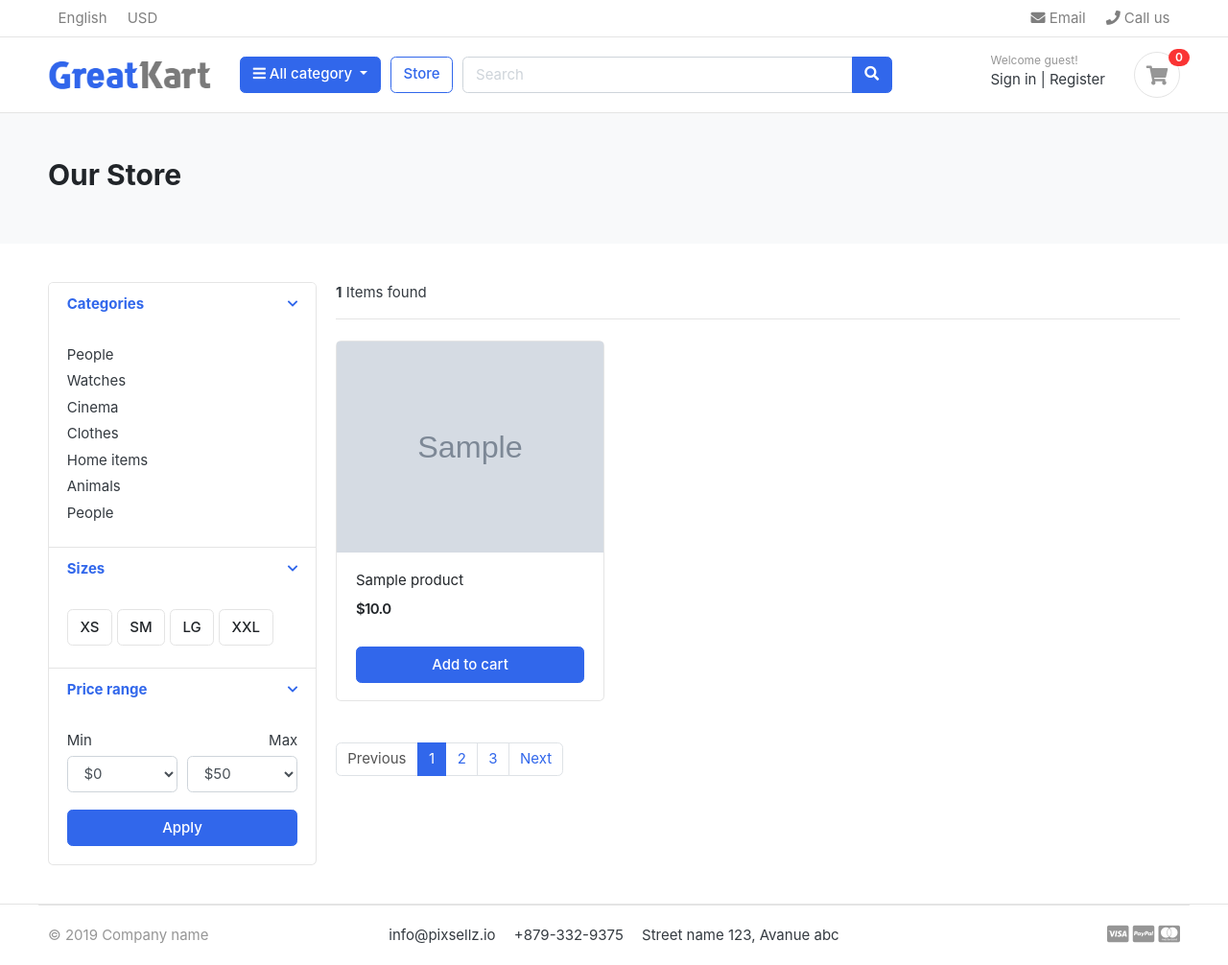
After one commit to hydrochlo/GreatKart, a Django app: page /store/ in a window 1280 px wide. The commit adds this page. Shown: the whole page at 96% size. Run offline with Django 5.2, Linux system fonts and the light colour scheme; tables that the repository leaves empty hold one stand-in row (values such as "Sample post"); grey boxes marked "Sample" are stand-in pictures; some libraries are stand-ins or nearby versions; some web fonts are replaced.

Commit message:
store app updated

```diff
--- a/greatkart/urls.py
+++ b/greatkart/urls.py
@@ -1,21 +1,5 @@
-"""
-URL configuration for greatkart project.
-
-The `urlpatterns` list routes URLs to views. For more information please see:
-    https://docs.djangoproject.com/en/6.1/topics/http/urls/
-Examples:
-Function views
-    1. Add an import:  from my_app import views
-    2. Add a URL to urlpatterns:  path('', views.home, name='home')
-Class-based views
-    1. Add an import:  from other_app.views import Home
-    2. Add a URL to urlpatterns:  path('', Home.as_view(), name='home')
-Including another URLconf
-    1. Import the include() function: from django.urls import include, path
-    2. Add a URL to urlpatterns:  path('blog/', include('blog.urls'))
-"""
 from django.contrib import admin
-from django.urls import path
+from django.urls import path, include
 from . import views
 from django.conf.urls.static import static
 from django.conf import settings
@@ -23,4 +7,5 @@ from django.conf import settings
 urlpatterns = [
     path('admin/', admin.site.urls),
     path('', views.home, name='home'),
+    path('store/', include('store.urls')),
 ] + static(settings.MEDIA_URL, document_root=settings.MEDIA_ROOT)
--- a/store/models.py
+++ b/store/models.py
@@ -6,7 +6,7 @@ class Product(models.Model):
     product_name = models.CharField(max_length=200, unique=True)
     slug = models.SlugField(max_length=200, unique=True)
     description = models.TextField(max_length=500, blank=True)
-    price = models.IntegerField()
+    price = models.FloatField()
     image = models.ImageField(upload_to='photos/products')
     stock = models.IntegerField()
     is_available = models.BooleanField(default=True)
--- /dev/null
+++ b/store/urls.py
@@ -0,0 +1,7 @@
+
+from django.urls import path
+from . import views
+
+urlpatterns = [
+    path('', views.store, name='store'),
+]
--- a/store/views.py
+++ b/store/views.py
@@ -1,3 +1,13 @@
 from django.shortcuts import render
+from .models import Product
 
 # Create your views here.
+def store(request):
+    products = Product.objects.all().filter(is_available=True)
+    product_count = products.count()
+
+    context = {
+        'products': products,
+        'product_count': product_count,
+    }
+    return render(request, 'store/store.html', context)
--- /dev/null
+++ b/templates/store/store.html
@@ -0,0 +1,175 @@
+{% extends 'base.html' %}
+{% load static %}
+
+{% block content %}
+
+<!-- ========================== SECTION PAGETOP ================== -->
+ <section class="section-pagetop bg">
+    <div class="container">
+        <h2 class="title-page">Our Store</h2>
+    </div>
+ </section>
+<!-- ========================== SECTION INTRO END // ================== -->
+
+<!-- ========================= SECTION CONTENT ========================= -->
+<section class="section-content padding-y">
+<div class="container">
+
+<div class="row">
+	<aside class="col-md-3">
+
+<div class="card">
+	<article class="filter-group">
+		<header class="card-header">
+			<a href="#" data-toggle="collapse" data-target="#collapse_1" aria-expanded="true" class="">
+				<i class="icon-control fa fa-chevron-down"></i>
+				<h6 class="title">Categories</h6>
+			</a>
+		</header>
+		<div class="filter-content collapse show" id="collapse_1" style="">
+			<div class="card-body">
+
+				<ul class="list-menu">
+				<li><a href="#">People  </a></li>
+				<li><a href="#">Watches </a></li>
+				<li><a href="#">Cinema  </a></li>
+				<li><a href="#">Clothes  </a></li>
+				<li><a href="#">Home items </a></li>
+				<li><a href="#">Animals</a></li>
+				<li><a href="#">People </a></li>
+				</ul>
+
+			</div> <!-- card-body.// -->
+		</div>
+	</article> <!-- filter-group  .// -->
+	<article class="filter-group">
+		<header class="card-header">
+			<a href="#" data-toggle="collapse" data-target="#collapse_4" aria-expanded="true" class="">
+				<i class="icon-control fa fa-chevron-down"></i>
+				<h6 class="title">Sizes </h6>
+			</a>
+		</header>
+		<div class="filter-content collapse show" id="collapse_4" style="">
+			<div class="card-body">
+			  <label class="checkbox-btn">
+			    <input type="checkbox">
+			    <span class="btn btn-light"> XS </span>
+			  </label>
+
+			  <label class="checkbox-btn">
+			    <input type="checkbox">
+			    <span class="btn btn-light"> SM </span>
+			  </label>
+
+			  <label class="checkbox-btn">
+			    <input type="checkbox">
+			    <span class="btn btn-light"> LG </span>
+			  </label>
+
+			  <label class="checkbox-btn">
+			    <input type="checkbox">
+			    <span class="btn btn-light"> XXL </span>
+			  </label>
+		</div><!-- card-body.// -->
+		</div>
+	</article> <!-- filter-group .// -->
+
+	<article class="filter-group">
+		<header class="card-header">
+			<a href="#" data-toggle="collapse" data-target="#collapse_3" aria-expanded="true" class="">
+				<i class="icon-control fa fa-chevron-down"></i>
+				<h6 class="title">Price range </h6>
+			</a>
+		</header>
+		<div class="filter-content collapse show" id="collapse_3" style="">
+			<div class="card-body">
+
+				<div class="form-row">
+				<div class="form-group col-md-6">
+				  <label>Min</label>
+				  <!-- <input class="form-control" placeholder="$0" type="number"> -->
+				  	<select class="mr-2 form-control">
+						<option value="0">$0</option>
+						<option value="50">$50</option>
+						<option value="100">$100</option>
+						<option value="150">$150</option>
+						<option value="200">$200</option>
+						<option value="500">$500</option>
+						<option value="1000">$1000</option>
+					</select>
+				</div>
+				<div class="form-group text-right col-md-6">
+				  <label>Max</label>
+				  	<select class="mr-2 form-control">
+						<option value="50">$50</option>
+						<option value="100">$100</option>
+						<option value="150">$150</option>
+						<option value="200">$200</option>
+						<option value="500">$500</option>
+						<option value="1000">$1000</option>
+						<option value="2000">$2000+</option>
+					</select>
+				</div>
+				</div> <!-- form-row.// -->
+				<button class="btn btn-block btn-primary">Apply</button>
+			</div><!-- card-body.// -->
+		</div>
+	</article> <!-- filter-group .// -->
+
+</div> <!-- card.// -->
+
+	</aside> <!-- col.// -->
+	<main class="col-md-9">
+
+<header class="border-bottom mb-4 pb-3">
+		<div class="form-inline">
+			<span class="mr-md-auto"> <b>{{ product_count }}</b> Items found </span>
+
+		</div>
+</header><!-- sect-heading -->
+
+<div class="row">
+
+    {% for product in products %}
+        <div class="col-md-4">
+            <figure class="card card-product-grid">
+                <div class="img-wrap">
+
+                    <img src="{{ product.image.url }}">
+
+                </div> <!-- img-wrap.// -->
+                <figcaption class="info-wrap">
+                    <div class="fix-height">
+                        <a href="./product-detail.html" class="title"> {{ product.product_name }} </a>
+                        <div class="price-wrap mt-2">
+                            <span class="price">${{ product.price }}</span>
+                            <!-- <del class="price-old">$1980</del> -->
+                        </div> <!-- price-wrap.// -->
+                    </div>
+                    <a href="#" class="btn btn-block btn-primary">Add to cart</a>
+                </figcaption>
+            </figure>
+        </div> <!-- col.// -->
+    {% endfor %}
+
+</div> <!-- row end.// -->
+
+
+<nav class="mt-4" aria-label="Page navigation sample">
+  <ul class="pagination">
+    <li class="page-item disabled"><a class="page-link" href="#">Previous</a></li>
+    <li class="page-item active"><a class="page-link" href="#">1</a></li>
+    <li class="page-item"><a class="page-link" href="#">2</a></li>
+    <li class="page-item"><a class="page-link" href="#">3</a></li>
+    <li class="page-item"><a class="page-link" href="#">Next</a></li>
+  </ul>
+</nav>
+
+	</main> <!-- col.// -->
+
+</div>
+
+</div> <!-- container .//  -->
+</section>
+<!-- ========================= SECTION CONTENT END// ========================= -->
+{% endblock %}
```
Also changed, not shown: greatkart/views.py (+7 -1 lines), templates/home.html (+6 -67 lines), store/migrations/0002_alter_product_price.py (added).
